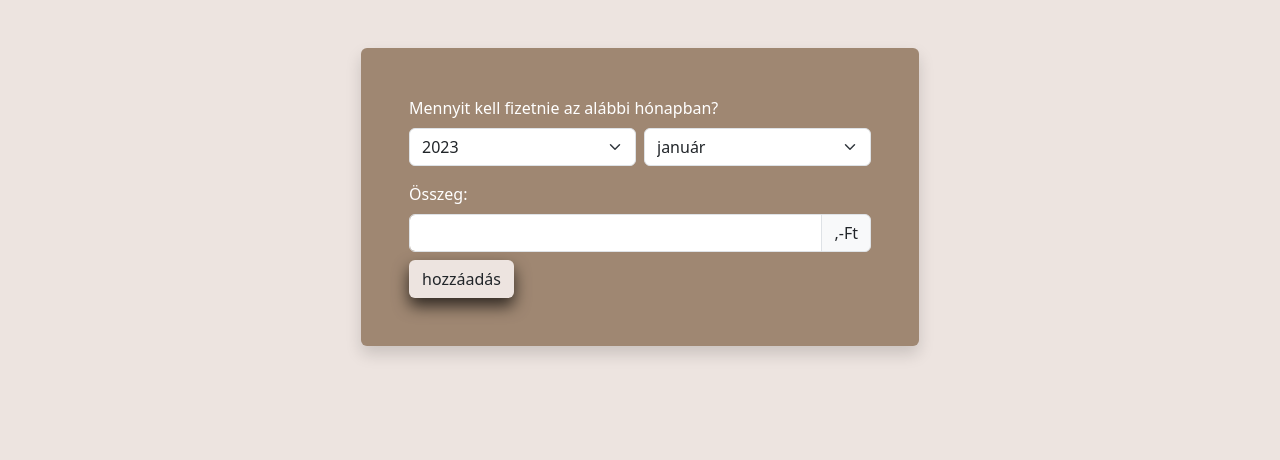
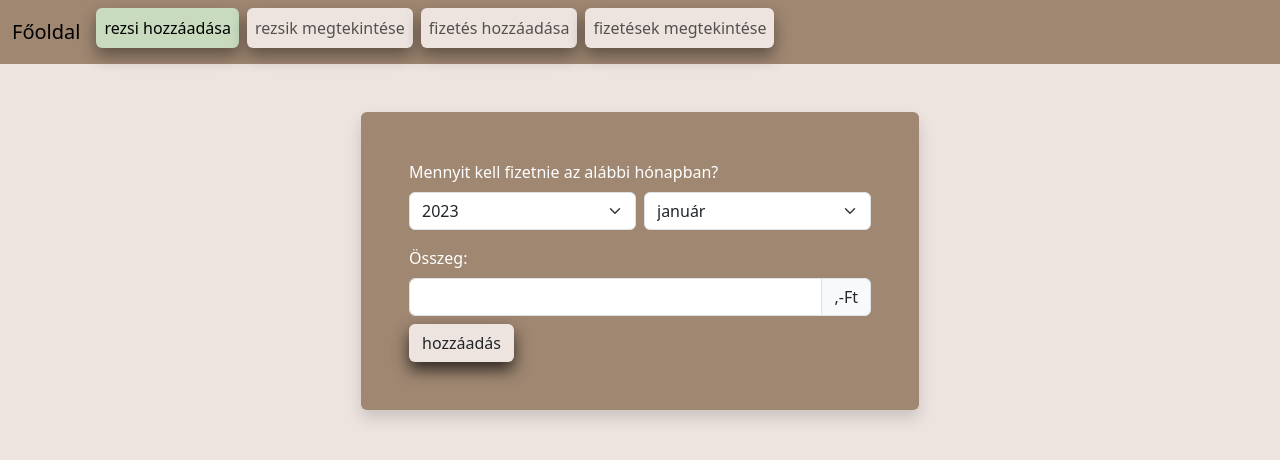
Before and after one commit to TKitti/berlo-egyenlege-frontend, a plain HTML site: page view/add-cost.html in a window 1280 px wide. Drawn offline with nearby package versions, Linux system fonts and the light colour scheme.

Commit message:
create navbar

```diff
--- a/style.css
+++ b/style.css
@@ -28,6 +28,20 @@ body {
 
 .menu-item:hover {
   background-color: #C8DBBE;
+}
+
+
+.navbar {
+  background-color: #9F8772;
+}
+
+.nav-link {
+  background-color: #EDE4E0;
+  box-shadow: 0 .5rem 1rem rgba(0,0,0,0.4);
+}
+
+.active {
+  background-color: #C8DBBE!important;
 }
 
 .add-cost-container {
--- a/view/add-cost.html
+++ b/view/add-cost.html
@@ -10,6 +10,27 @@
   <title>Bérlő egyenlege - rezsi hozzáadása</title>
 </head>
 <body>
+
+  <!-- MENÜK -->
+  <nav class="navbar navbar-expand-lg">
+    <div class="container-fluid">
+      <a class="navbar-brand" href="/index.html">Főoldal</a>
+      <button class="navbar-toggler" type="button" data-bs-toggle="collapse" data-bs-target="#navbarNavAltMarkup" aria-controls="navbarNavAltMarkup" aria-expanded="false" aria-label="Toggle navigation">
+        <span class="navbar-toggler-icon"></span>
+      </button>
+      <div class="collapse navbar-collapse" id="navbarNavAltMarkup">
+        <div class="navbar-nav">
+          <a class="me-2 mb-2 btn nav-link active" aria-current="page" href="#">rezsi hozzáadása</a>
+          <a class="me-2 mb-2 btn nav-link" href="/view/show-costs.html">rezsik megtekintése</a>
+          <a class="me-2 mb-2 btn nav-link" href="#">fizetés hozzáadása</a>
+          <a class="me-2 mb-2 btn nav-link" href="#">fizetések megtekintése</a>
+        </div>
+      </div>
+    </div>
+  </nav>
+
+
+
 
   <section id="add-cost" class="container d-flex justify-content-center">
     <div class="col-md-8 col-lg-6 p-5 my-5 shadow rounded add-cost-container">
```
Also changed, not shown: index.html (+1 -1 lines), view/show-costs.html (+19 -0 lines).
